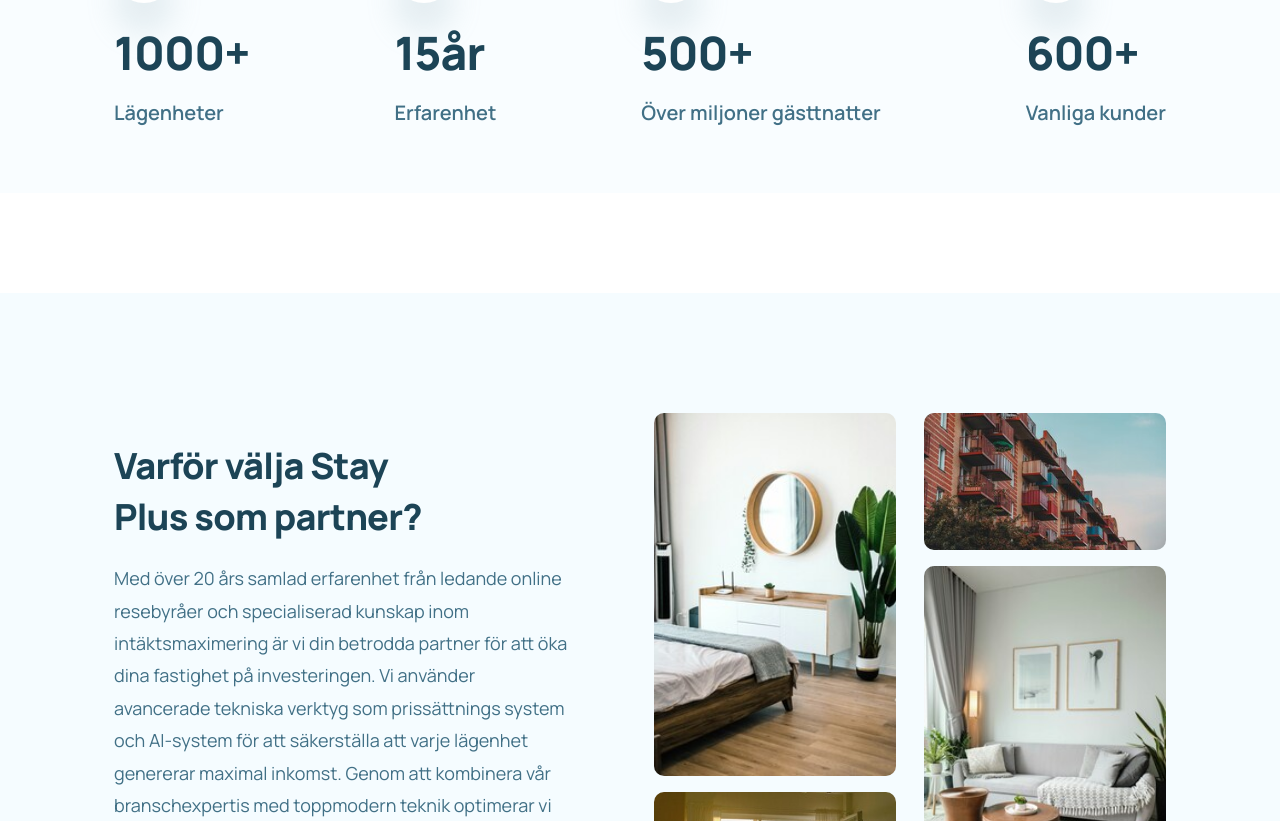
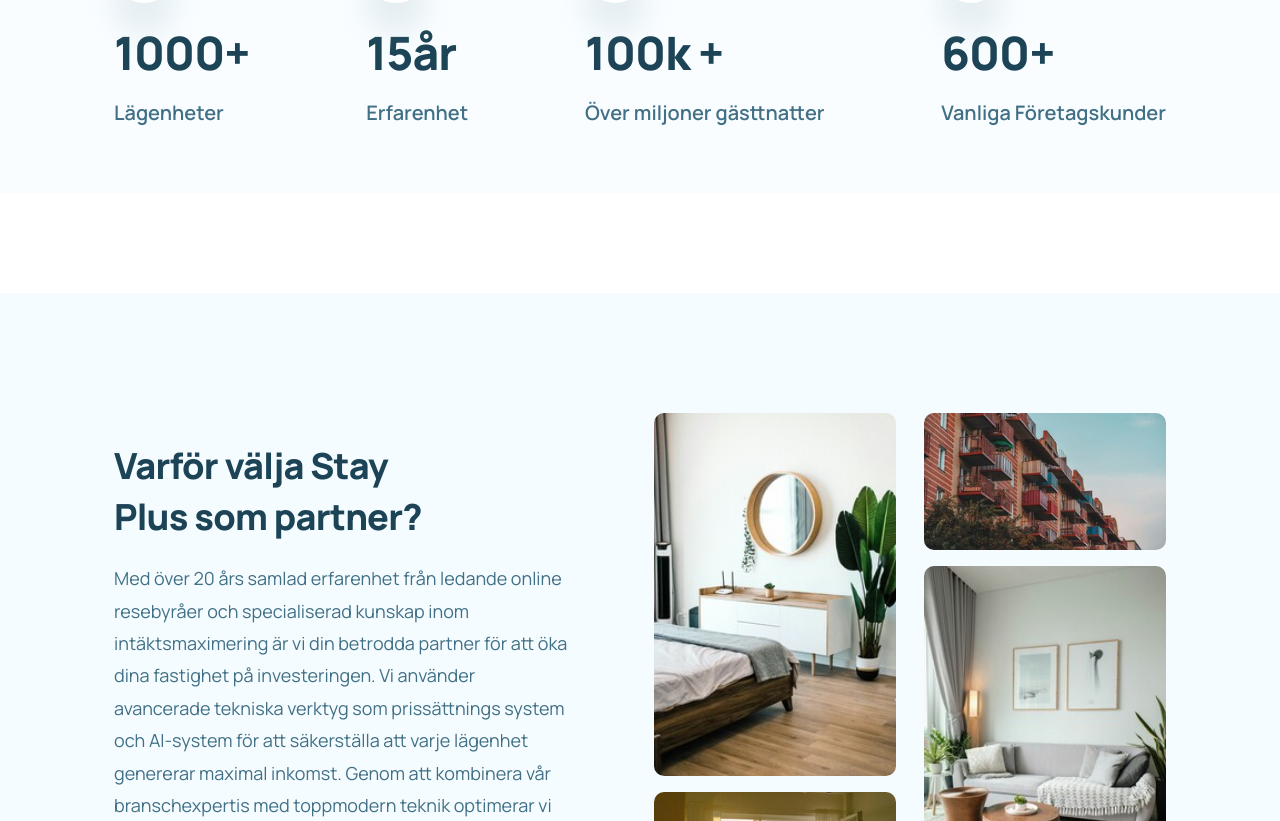
Before and after one commit to raniArifa/stay-plus, a Next.js app: page / in a window 1280 px wide. Shown: the part 941-1762 px from the top of the page. Built offline with nearby package versions, Linux system fonts and the light colour scheme.

Commit message:
UI: Make little UI changes

```diff
--- a/components/Counter.jsx
+++ b/components/Counter.jsx
@@ -29,7 +29,7 @@
               {counterData.map((item) => {
                 const { id, description, Icon, leftIcon, count, rightIcon } =
                   item;
-                  const translatedDescription = t(description);
+                const translatedDescription = t(description);
                 return (
                   <div key={id} className="counter--content">
                     <div className="counter--content-icon">{Icon}</div>
--- a/data/data.js
+++ b/data/data.js
@@ -44,9 +44,9 @@
   },
   {
     id: 3,
-    count: 500,
+    count: 100,
     leftIcon: "",
-    rightIcon: "+",
+    rightIcon: "k +",
     Icon: <FireIcon />,
     description: "daily_completed_transactions",
   },
--- a/locales/sv.json
+++ b/locales/sv.json
@@ -54,5 +54,5 @@
   "number_of_properties_managed": "Lägenheter",
   "years_of_experience": "Erfarenhet",
   "daily_completed_transactions": "Över miljoner gästtnatter",
-  "regular_clients": "Vanliga kunder"
+  "regular_clients": "Vanliga Företagskunder"
 }
```
